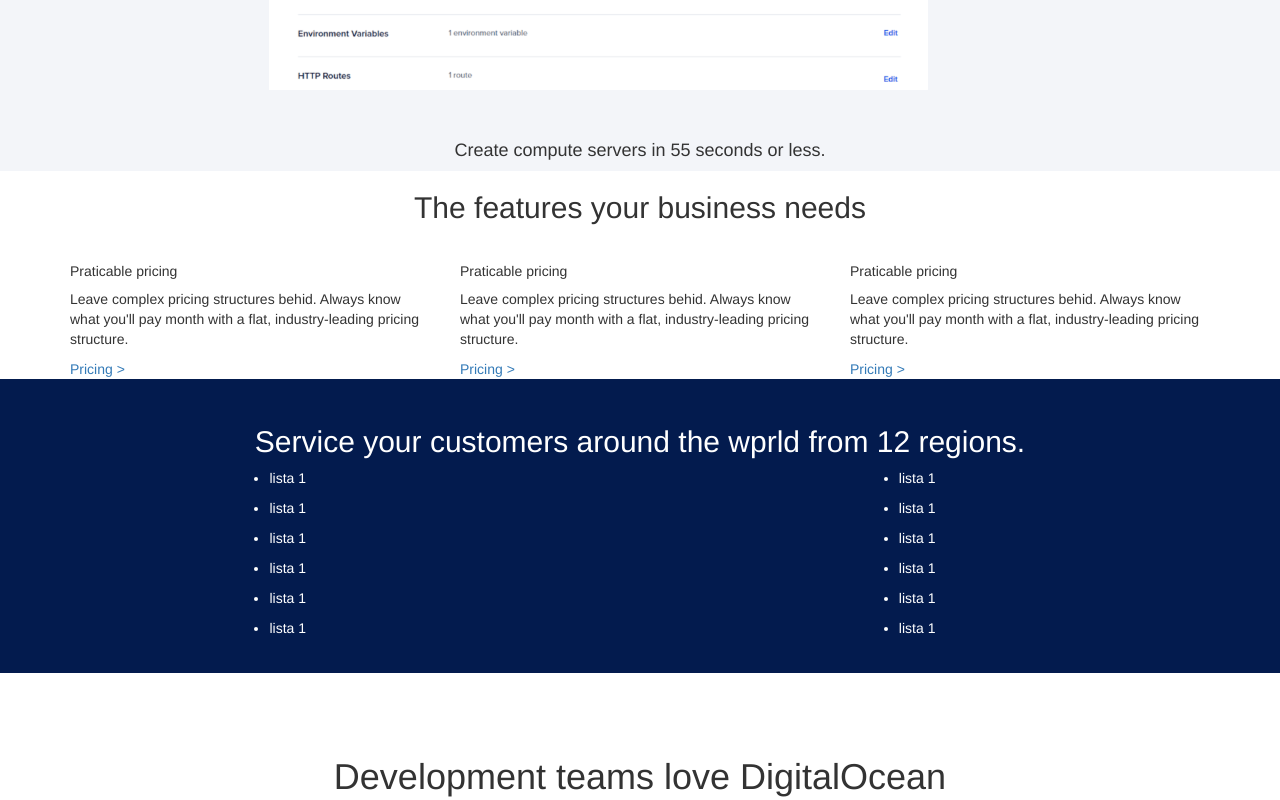
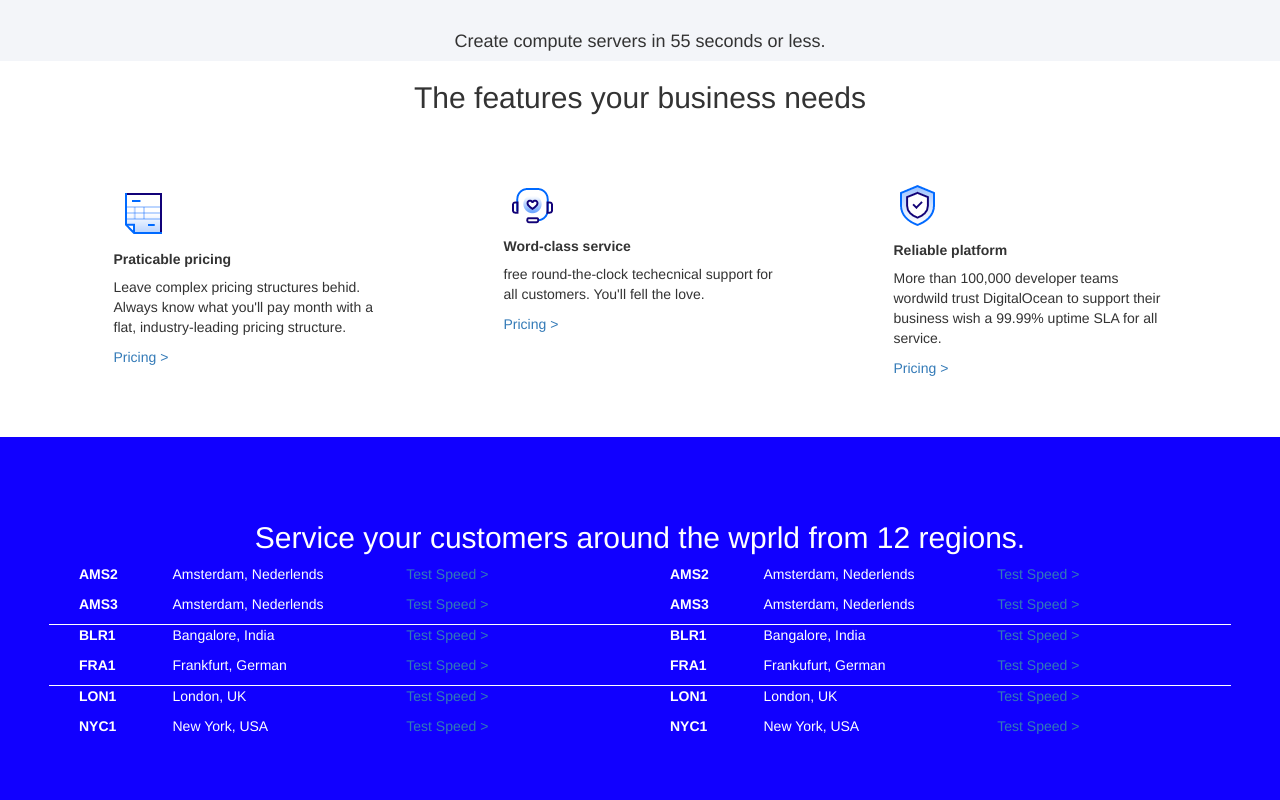
Before and after one commit to nico-m11/html-css-digitalocean, a plain HTML site: page index.html in a window 1280 px wide. Shown: the part 1800-2600 px from the top of the page. Drawn offline with nearby package versions, Linux system fonts and the light colour scheme.

Commit message:
add a style

```diff
--- a/css/style.css
+++ b/css/style.css
@@ -121,15 +121,16 @@ li  .active {
   color: white;
 }
 
-.cont_col_li {
-  background-color: #031b4e;
-  padding: 15%;
+.blu_nl {
+  background-color: #1100ff;
+  color: white;
+  padding: 5%;
 }
 
-.white_cl {
-  color: white;
-  padding: 2%;
+.mg_bt {
+  border-bottom: solid 1px white;
 }
+
 
 /* six */
 .pos_5 {
--- a/index.html
+++ b/index.html
@@ -91,21 +91,22 @@
         <div id="text_cent"class="col-xs-12 col-md-2 col-lg-2 col-sm-6">
              <img class="img_h" src="img/docker.png" alt="">
              </div>
-            <div class="col-xs-12 col-md-2 col-lg-2 col-sm-6">
+            <div id="text_cent" class="col-xs-12 col-md-2 col-lg-2 col-sm-6">
              <img class="img_h"src="img/gitlab.png" alt="">
              </div>
-             <div class="col-xs-12 col-md-2 col-lg-2 col-sm-6">
+             <div  id="text_cent" class="col-xs-12 col-md-2 col-lg-2 col-sm-6">
              <img class="img_h"src="img/slack.png" alt="">
              </div>
-             <div class="col-xs-12 col-md-2 col-lg-2 col-sm-6">
+             <div id="text_cent" class="col-xs-12 col-md-2 col-lg-2 col-sm-6">
              <img class="img_h"src="img/hashi.png" alt="">
              </div>
-             <div class="img_h col-xs-12 col-md-2 col-lg-2 col-sm-6">
+             <div id="text_cent" class="col-xs-12 col-md-2 col-lg-2 col-sm-6">
              <img class="img_h"src="img/wewe.png" alt="">
              </div>
-             <div class="img_h col-xs-12 col-md-2 col-lg-2 col-sm-6">
+             <div id="text_cent" class="col-xs-12 col-md-2 col-lg-2 col-sm-6">
              <img class="img_h" src="img/splunk.png" alt="">
              </div>
+             <div id="text_cent" class="col-xs-12 col-md-12 col-lg-12 col-sm-12">
              <p id="text_cent"><a href="#">View customers stories ></a></p>
 
 
@@ -128,34 +129,34 @@
            </ul>
          </div>
 
-         <div class="col-lg-4 col-sm-4 col-md-4 col-xs-12 col-lg-offset-1">
-          <div class="col_p">
+         <div class="col-lg-4 col-sm-12 col-md-4 col-xs-12 col-lg-offset-1">
+          <div class="">
            <img h_1 src="img/stella.png" alt="Imm">
            <h5>Cluster deployments</h5>
            <p>Provion multiple Droples(virtual machine) in seconds with our controll panel, CLI, or directory against our API.</p>
          </div>
        </div>
-         <div class="col-lg-4 col-sm-4 col-md-4 col-xs-12 col-lg-offset-1">
+         <div class="col-lg-4 col-sm-12 col-md-4 col-xs-12 col-lg-offset-1">
           <div class="col_p">
            <img h_1 src="img/goccia.png" alt="Imm">
            <h5>Optimized compute types</h5>
            <p>Get the compute resorces you need with standard or Optimized Droplets.</p>
          </div>
          </div>
-         <div class="col-lg-4 col-sm-4 col-md-4 col-xs-12 col-lg-offset-1">
+         <div class="col-lg-4 col-sm-12 col-md-4 col-xs-12 col-lg-offset-1">
+          <div class="">
+           <img h_1 src="img/globo.png" alt="Imm">
+           <h5>Global availability</h5>
+           <p>Deploy to any of our data center regions around the word.</p>
+         </div>
+        </div>
+         <div class="col-lg-4 col-sm-12 col-md-4 col-xs-12 col-lg-offset-1">
           <div class="col_p">
            <img h_1 src="img/raccolta.png" alt="Imm">
            <h5>One-click apps</h5>
            <p>Skip the install and configuration process with pre-bullit open sources immages supporting Roils, Cassandra, Docker, and More.</p>
           </div>
          </div>
-         <div class="col-lg-4 col-sm-4 col-md-4 col-xs-12 col-lg-offset-3">
-          <div class="col_p pos_re">
-           <img h_1 src="img/globo.png" alt="Imm">
-           <h5>Global availability</h5>
-           <p>Deploy to any of our data center regions around the word.</p>
-         </div>
-        </div>
       </div>
      </div>
    </section>
@@ -181,22 +182,22 @@
        <div class="col-lg-12 col-sm-12 col-md-12 col-xs-12">
          <h2 id="text_cent">The features your business needs</h2>
        </div>
-       <div class="col-lg-4 col-sm-4 col-md-4 col-xs-12">
-         <img src="" alt="">
-         <h5>Praticable pricing</h5>
+       <div class="pos_2 col-lg-4 col-sm-4 col-md-4 col-xs-12">
+         <img src="img/foglio.png" alt="Foglio">
+         <h5><strong>Praticable pricing</h5></strong>
          <p>Leave complex pricing structures behid. Always know what you'll pay month with a flat, industry-leading pricing structure.</p>
          <a href="#">Pricing ></a>
        </div>
-       <div class="col-lg-4 col-sm-4 col-md-4 col-xs-12">
-         <img src="" alt="">
-         <h5>Praticable pricing</h5>
-         <p>Leave complex pricing structures behid. Always know what you'll pay month with a flat, industry-leading pricing structure.</p>
+       <div class="pos_2 col-lg-4 col-sm-4 col-md-4 col-xs-12">
+         <img src="img/cuffie.png" alt="Cuffie">
+         <h5><strong>Word-class service</h5></strong>
+         <p>free round-the-clock techecnical support for all customers. You'll fell the love.</p>
          <a href="#">Pricing ></a>
        </div>
-       <div class="col-lg-4 col-sm-4 col-md-4 col-xs-12">
-         <img src="" alt="">
-         <h5>Praticable pricing</h5>
-         <p>Leave complex pricing structures behid. Always know what you'll pay month with a flat, industry-leading pricing structure.</p>
+       <div class="pos_2 col-lg-4 col-sm-4 col-md-4 col-xs-12">
+         <img src="img/defender.png" alt="Difesa">
+         <h5><strong>Reliable platform</h5></strong>
+         <p>More than 100,000 developer teams wordwild trust DigitalOcean to support their business wish a 99.99% uptime SLA for all service. </p>
          <a href="#">Pricing ></a>
        </div>
      </div>
@@ -206,124 +207,178 @@
  <!-- section five --->
 
 <section>
-  <div class="container-fluid cont_col_li white_cl">
+  <div class="container-fluid blu_nl">
     <div class="row">
       <div class="col-lg-12 col-sm-12 col-md-12 col-xs-12">
         <h2 id="text_cent">Service your customers around the wprld from 12 regions.</h2>
       </div>
-      <div class="col-lg-6 col-sm-6 col-md-6 col-xs-12">
-        <div class="content">
-          <ul>
-            <li>lista 1</li>
-          </ul>
+      <div class="col-lg-6 col-sm-12 col-md-6 col-xs-12">
 
-        </div>
-
+       <div class="col-lg-2">
+         <span><strong>AMS2</strong></span>
+       </div>
+       <div class="col-lg-5">
+         <p>Amsterdam, Nederlends</p>
+       </div>
+       <div class="col-lg-3">
+         <a href="#">Test Speed ></a>
       </div>
-      <div class="col-lg-6 col-sm-6 col-md-6 col-xs-12">
-        <div class="content">
-          <ul>
-            <li>lista 1</li>
-          </ul>
-
-        </div>
-
-      </div>
-      <div class="col-lg-6 col-sm-6 col-md-6 col-xs-12">
-        <div class="content">
-          <ul>
-            <li>lista 1</li>
-          </ul>
-
-        </div>
-
-      </div>
-      <div class="col-lg-6 col-sm-6 col-md-6 col-xs-12">
-        <div class="content">
-          <ul>
-            <li>lista 1</li>
-          </ul>
-
-        </div>
-
-      </div>
-      <div class="col-lg-6 col-sm-6 col-md-6 col-xs-12">
-        <div class="content">
-          <ul>
-            <li>lista 1</li>
-          </ul>
-
-        </div>
-
-      </div>
-      <div class="col-lg-6 col-sm-6 col-md-6 col-xs-12">
-        <div class="content">
-          <ul>
-            <li>lista 1</li>
-          </ul>
-
-        </div>
-
-      </div>
-      <div class="col-lg-6 col-sm-6 col-md-6 col-xs-12">
-        <div class="content">
-          <ul>
-            <li>lista 1</li>
-          </ul>
-
-        </div>
-
-      </div>
-      <div class="col-lg-6 col-sm-6 col-md-6 col-xs-12">
-        <div class="content">
-          <ul>
-            <li>lista 1</li>
-          </ul>
-
-        </div>
-
-      </div>
-      <div class="col-lg-6 col-sm-6 col-md-6 col-xs-12">
-        <div class="content">
-          <ul>
-            <li>lista 1</li>
-          </ul>
-
-        </div>
-
-      </div>
-      <div class="col-lg-6 col-sm-6 col-md-6 col-xs-12">
-        <div class="content">
-          <ul>
-            <li>lista 1</li>
-          </ul>
-
-        </div>
-
-      </div>
-      <div class="col-lg-6 col-sm-6 col-md-6 col-xs-12">
-        <div class="content">
-          <ul>
-            <li>lista 1</li>
-          </ul>
-
-        </div>
-
-      </div>
-      <div class="col-lg-6 col-sm-6 col-md-6 col-xs-12">
-        <div class="content">
-          <ul>
-            <li>lista 1</li>
-          </ul>
-
-        </div>
-
       </div>
 
+      <div class="col-lg-6 col-sm-12 col-md-6 col-xs-12">
 
+      <div class="col-lg-2">
+        <span><strong>AMS2</strong></span>
+      </div>
+      <div class="col-lg-5">
+        <p>Amsterdam, Nederlends</p>
+      </div>
+      <div class="col-lg-3">
+        <a href="#">Test Speed ></a>
+     </div>
+     </div>
+
+     <div class="col-lg-6 col-sm-12 col-md-6 col-xs-12 mg_bt">
+
+     <div class="col-lg-2">
+       <span><strong>AMS3</strong></span>
+     </div>
+     <div class="col-lg-5">
+       <p>Amsterdam, Nederlends</p>
+     </div>
+     <div class="col-lg-3">
+       <a href="#">Test Speed ></a>
+    </div>
+    </div>
+
+
+    <div class="col-lg-6 col-sm-12 col-md-6 col-xs-12 mg_bt">
+
+    <div class="col-lg-2">
+      <span><strong>AMS3</strong></span>
+    </div>
+    <div class="col-lg-5">
+      <p>Amsterdam, Nederlends</p>
+    </div>
+    <div class="col-lg-3">
+      <a href="#">Test Speed ></a>
+    </div>
+    </div>
+
+
+    <div class="col-lg-6 col-sm-12 col-md-6 col-xs-12">
+
+    <div class="col-lg-2">
+      <span><strong>BLR1</strong></span>
+    </div>
+    <div class="col-lg-5">
+      <p>Bangalore, India</p>
+    </div>
+    <div class="col-lg-3">
+      <a href="#">Test Speed ></a>
+    </div>
+    </div>
+
+
+    <div class="col-lg-6 col-sm-12 col-md-6 col-xs-12">
+
+    <div class="col-lg-2">
+      <span><strong>BLR1</strong></span>
+    </div>
+    <div class="col-lg-5">
+      <p>Bangalore, India</p>
+    </div>
+    <div class="col-lg-3">
+      <a href="#">Test Speed ></a>
+    </div>
+    </div>
+
+
+    <div class="col-lg-6 col-sm-12 col-md-6 col-xs-12 mg_bt">
+
+    <div class="col-lg-2">
+      <span><strong>FRA1</strong></span>
+    </div>
+    <div class="col-lg-5">
+      <p>Frankfurt, German</p>
+    </div>
+    <div class="col-lg-3">
+      <a href="#">Test Speed ></a>
+    </div>
+    </div>
+
+
+    <div class="col-lg-6 col-sm-12 col-md-6 col-xs-12 mg_bt">
+
+    <div class="col-lg-2">
+      <span><strong>FRA1</strong></span>
+    </div>
+    <div class="col-lg-5">
+      <p>Frankufurt, German</p>
+    </div>
+    <div class="col-lg-3">
+      <a href="#">Test Speed ></a>
+    </div>
+    </div>
+
+
+    <div class="col-lg-6 col-sm-12 col-md-6 col-xs-12">
+
+    <div class="col-lg-2">
+      <span><strong>LON1</strong></span>
+    </div>
+    <div class="col-lg-5">
+      <p>London, UK</p>
+    </div>
+    <div class="col-lg-3">
+      <a href="#">Test Speed ></a>
+    </div>
+    </div>
+
+
+    <div class="col-lg-6 col-sm-12 col-md-6 col-xs-12">
+
+    <div class="col-lg-2">
+      <span><strong>LON1</strong></span>
+    </div>
+    <div class="col-lg-5">
+      <p>London, UK</p>
+    </div>
+    <div class="col-lg-3">
+      <a href="#">Test Speed ></a>
+    </div>
+    </div>
+
+
+    <div class="col-lg-6 col-sm-12 col-md-6 col-xs-12">
+
+    <div class="col-lg-2">
+      <span><strong>NYC1</strong></span>
+    </div>
+    <div class="col-lg-5">
+      <p>New York, USA</p>
+    </div>
+    <div class="col-lg-3">
+      <a href="#">Test Speed ></a>
+    </div>
+    </div>
+
+
+    <div class="col-lg-6 col-sm-12 col-md-6 col-xs-12">
+
+    <div class="col-lg-2">
+      <span><strong>NYC1</strong></span>
+    </div>
+    <div class="col-lg-5">
+      <p>New York, USA</p>
+    </div>
+    <div class="col-lg-3">
+      <a href="#">Test Speed ></a>
+    </div>
     </div>
 
   </div>
+</div>
 </section>
 
 <!-- section six -->
```
Also changed, not shown: img/cuffie.png (added), img/defender.png (added), img/foglio.png (added).
